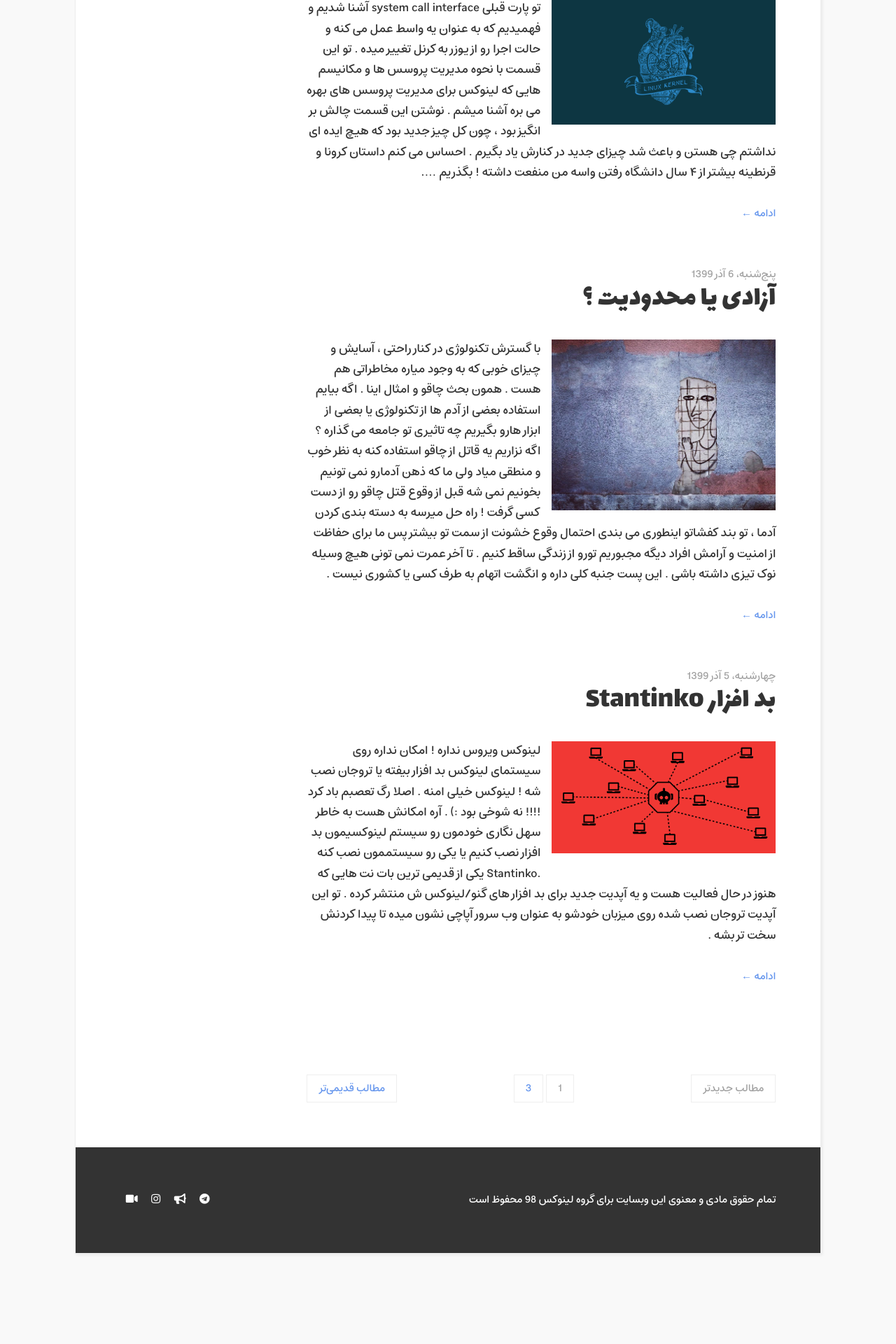
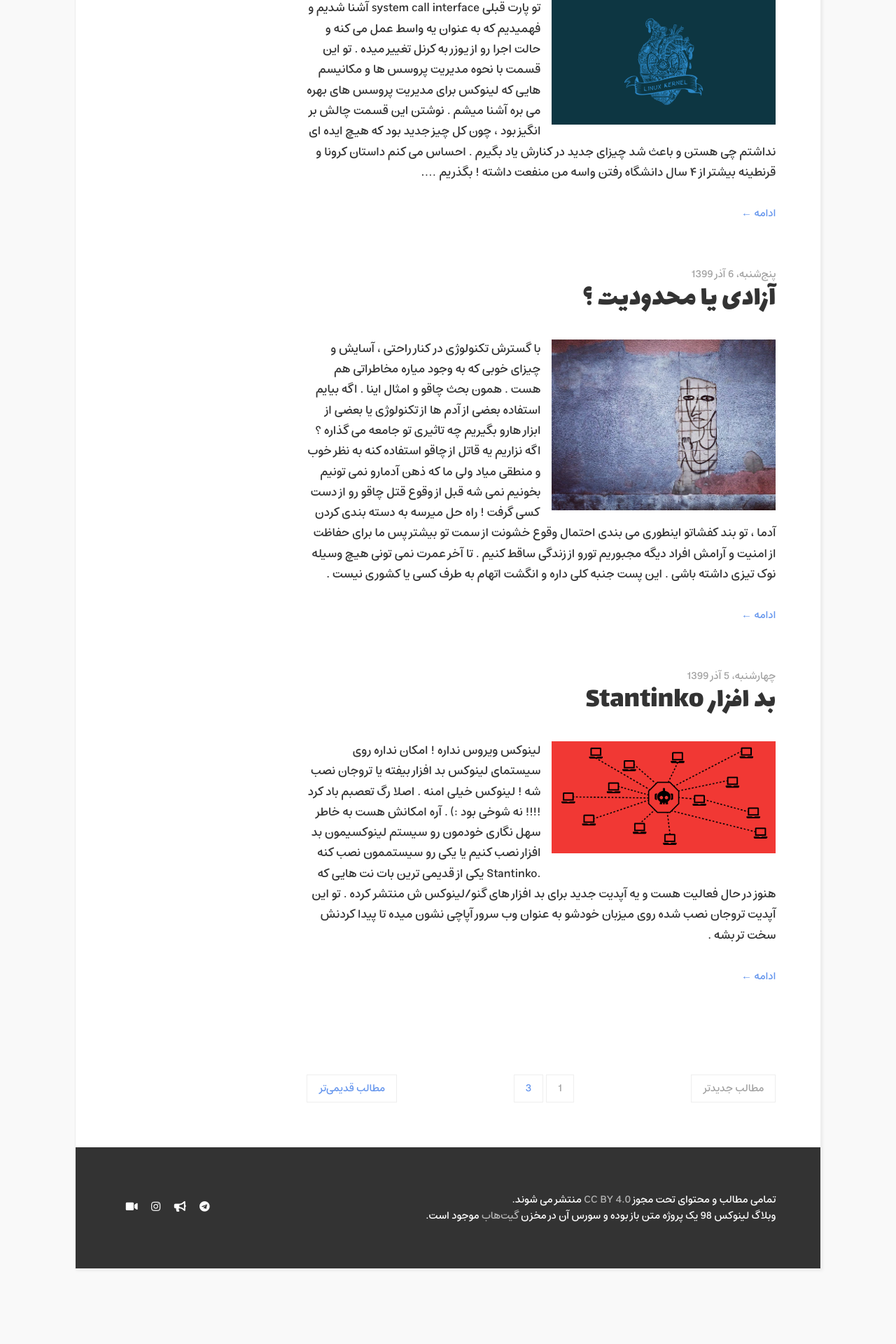
Before and after one commit to akamohebbi/linux98.ir, a Jekyll site: the page built from index.html, in a window 1280 px wide. Shown: the part 4370-6290 px from the top of the page at 70% size. Built offline with Jekyll 4.4.1, drawn with Linux system fonts in a browser that asks for light colours; the list of posts is cut into pages by our own code; before the commit the page ends 6267 px from its top, so only the background shows below that.

Commit message:
footer updated

```diff
--- a/_data/strings.yml
+++ b/_data/strings.yml
@@ -65,4 +65,4 @@ feedburner_text: با عضویت در خبرنامه وبلاگ آکام جدی
 feedburner_email_placeholder: آدرس ایمیل خودتون رو وارد کنید
 feedburner_button_text: عضویت در خبرنامه
 
-footer_copyright: تمام حقوق مادی و معنوی این وبسایت برای گروه لینوکس 98 محفوظ است
+footer_copyright: تمامی مطالب و محتوای تحت مجوز <a href='https://creativecommons.org/licenses/by/4.0/' target="_blank">CC BY 4.0</a> منتشر می شوند.<br>وبلاگ لینوکس 98 یک پروژه متن باز بوده و سورس آن در مخزن <a href='https://github.com/akamohebbi/linux98.ir' target="_blank">گیت‌هاب</a> موجود است.
--- a/_includes/template/footer.html
+++ b/_includes/template/footer.html
@@ -6,7 +6,7 @@
         </main>
 
 
-        <footer class="page-footer w3-row">
+        <!-- <footer class="page-footer w3-row">
             <nav class="page-footer-nav w3-col s12 l3 l3">
                 {% if site.data.navigations.social %}
                     {% for ni in site.data.navigations.social %}
@@ -23,6 +23,26 @@
             </nav>
 
             <div class="page-copyrights w3-col s12 l9 l9">{{ site.data.strings.footer_copyright }}</div>
+        </footer> -->
+
+
+        <footer class="page-footer w3-cell-row">
+            <div class="page-copyrights w3-cell w3-mobile">{{ site.data.strings.footer_copyright }}</div>
+
+            <nav class="page-footer-nav w3-cell w3-cell-middle w3-mobile">
+                {% if site.data.navigations.social %}
+                    {% for ni in site.data.navigations.social %}
+                        <a href="{{ ni.url }}" target="{{ ni.target | default: '_blank' }}">
+                            {% if ni.icon %}
+                                <i class="{{ ni.icon }}"></i>
+                            {% endif %}
+                            <span class="w3-hide">{{ ni.title }}</span>
+                        </a>
+                    {% endfor %}
+                {% else %}
+                    &nbsp;
+                {% endif %}
+            </nav>
         </footer>
 
 
--- a/_sass/_home.scss
+++ b/_sass/_home.scss
@@ -449,6 +449,15 @@ a {
 
 .page-copyrights {
     text-align: right;
+
+    a {
+        text-decoration: none;
+        opacity: 0.64;
+
+        &:hover {
+            opacity: 1;
+        }
+    }
 }
 
 .page-tags {
@@ -579,7 +588,7 @@ a {
         text-align: center;
     }
 
-    .page-copyrights {
+    .page-footer-nav {
         margin-top: 16px;
     }
 }
```
